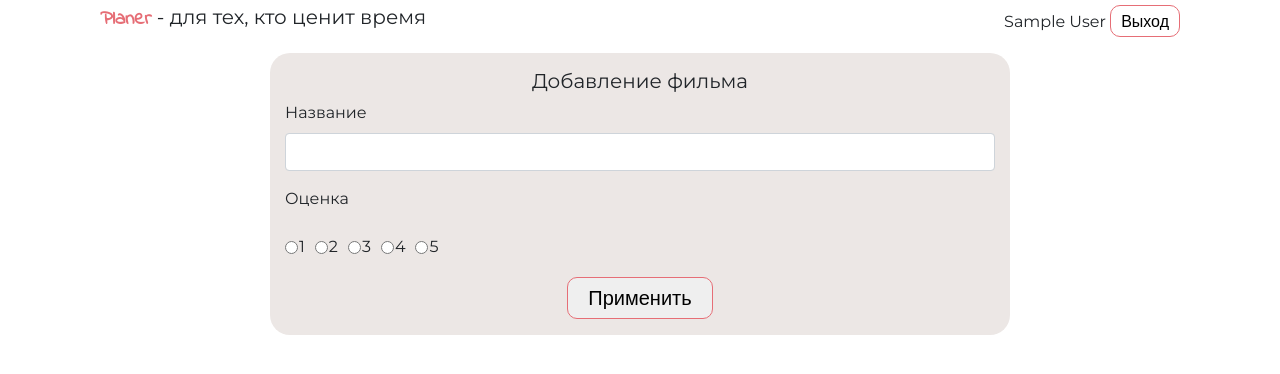
After one commit to kate-hedgehog/Planer, a Flask app: page /add_film_tracker in a window 1280 px wide. The commit adds this page. Shown: the top 374 px of the page. Run offline with Flask 2, Linux system fonts and the light colour scheme; a user stored in the database is signed in; tables that the repository leaves empty hold one stand-in row (values such as "Sample post"); some libraries are stand-ins or nearby versions; some web fonts are replaced.

Commit message:
Feat(tracker_film): Created add tracker_film

```diff
--- a/forms.py
+++ b/forms.py
@@ -42,3 +42,9 @@ class AddTrackBooks(FlaskForm):
     short_description = StringField('Краткое описание')
     evalution = IntegerField("Оценка", validators=[DataRequired()])
     submit = SubmitField('Применить')
+
+
+class AddTrackFilms(FlaskForm):
+    name = StringField('Название', validators=[DataRequired()])
+    evalution = IntegerField("Оценка", validators=[DataRequired()])
+    submit = SubmitField('Применить')
--- a/server.py
+++ b/server.py
@@ -3,7 +3,7 @@ import calendar
 from flask import Flask, render_template, redirect, request, abort
 from flask_login import LoginManager, login_user, login_required, logout_user, current_user
 from data import db_session
-from forms import LoginForm, RegistrationForm, TasksForm, AllTasksForm, AddTrackBooks
+from forms import LoginForm, RegistrationForm, TasksForm, AllTasksForm, AddTrackBooks, AddTrackFilms
 from data.db_session import __all_models as models
 
 now = datetime.today().strftime("%Y-%d-%m")
@@ -190,7 +190,7 @@ def all_tasks_week(data):
 
 @app.route('/trackers', methods=['GET', 'POST'])
 def all_trackers():
-    trackers = ('Трекер книг','Трекер фильмов', 'Трекер питья воды')
+    trackers = {'Трекер книг': 'book','Трекер фильмов': 'film'}
     return render_template('trackers.html', title='Planer', head = 'Трекеры', trackers=trackers)
 
 
@@ -262,6 +262,21 @@ def change_book_tracker(id_book):
     return render_template('add_track_books.html', title='Изменение Книги', form=form)
 
 
+@app.route('/add_film_tracker', methods=['GET', 'POST'])
+@login_required
+def add_track_films():
+    form = AddTrackFilms()
+    if form.validate_on_submit():
+        session = db_session.create_session()
+        films_tracker = models.films_tracker.Films_tracker()
+        films_tracker.name = form.name.data
+        films_tracker.evaluation = form.evalution.data
+        films_tracker.user = current_user
+        session.merge(films_tracker)
+        session.commit()
+        return redirect('/')
+    return render_template('add_track_films.html', title='Добавление фильма', form=form)
+
 def main():
     app.run()
 
--- /dev/null
+++ b/templates/add_track_films.html
@@ -0,0 +1,74 @@
+{%extends"base1.html"%}
+
+{% block content %}
+{%if current_user.is_authenticated %}
+<div class="row justify-content-center" style="margin-top: 1rem">
+        <div class="col-lg-8" style="background-color:#ece7e5;border-radius: 20px">
+            <h5 style="text-align: center;margin-top: 1rem">{{ title }}</h5>
+            <form action="" method="post">
+                {{ form.hidden_tag() }}
+                {{ form.csrf_token }}
+                    <p>
+                        {{ form.name.label}}<br>
+                        {{ form.name(class="form-control")}}
+                        {%for error in form.name.errors %}
+                        <div class="alert alert-danger" role="alert">
+                            {{ error }}
+                        </div>
+                        {% endfor %}
+                    </p>
+                    <p>
+                        {{ form.evalution.label}}<br>
+
+                        <div class="form-check form-check-inline">
+                        {% if form.evalution.data == 1 %}
+                            {{ form.evalution(class="form-check-input", type="radio", value=1, checked="checked",
+                                                                                        style="margin-right: 1px") }}
+                        {% else %}
+                            {{ form.evalution(class="form-check-input", type="radio", value=1,
+                                                                                        style="margin-right: 1px") }}
+                        {% endif%}
+                        <span style="margin-right: 10px">1</span>
+                        {% if form.evalution.data == 2 %}
+                            {{ form.evalution(class="form-check-input", type="radio", value=2, checked="checked",
+                                                                                        style="margin-right: 1px") }}
+                        {% else %}
+                            {{ form.evalution(class="form-check-input", type="radio", value=2,
+                                                                                        style="margin-right: 1px") }}
+                        {% endif%}
+                        <span style="margin-right: 10px">2</span>
+                        {% if form.evalution.data == 3 %}
+                            {{ form.evalution(class="form-check-input", type="radio", value=3, checked="checked",
+                                                                                        style="margin-right: 1px") }}
+                        {% else %}
+                            {{ form.evalution(class="form-check-input", type="radio", value=3,
+                                                                                        style="margin-right: 1px") }}
+                        {% endif%}
+                        <span style="margin-right: 10px">3</span>
+                        {% if form.evalution.data == 4 %}
+                            {{ form.evalution(class="form-check-input", type="radio", value=4, checked="checked",
+                                                                                        style="margin-right: 1px") }}
+                        {% else %}
+                            {{ form.evalution(class="form-check-input", type="radio", value=4,
+                                                                                        style="margin-right: 1px") }}
+                        {% endif%}
+                        <span style="margin-right: 10px">4</span>
+                        {% if form.evalution.data == 5 %}
+                            {{ form.evalution(class="form-check-input", type="radio", value=5, checked="checked",
+                                                                                        style="margin-right: 1px") }}
+                        {% else %}
+                            {{ form.evalution(class="form-check-input", type="radio", value=5,
+                                                                                        style="margin-right: 1px") }}
+                        {% endif%}
+                        <span style="margin-right: 10px">5</span>
+                        </div>
+                    </p>
+                    <p style="text-align:center">
+                        {{ form.submit(type="submit",class="login") }}
+                    </p>
+                <p style="margin-top: 1rem; text-align: center; font-family: 'Quicksand', sans-serif;">{{message}}</p>
+                </form>
+        </div>
+</div>
+{% endif %}
+{% endblock %}
--- a/templates/trackers.html
+++ b/templates/trackers.html
@@ -22,13 +22,13 @@
     <h5 style="margin-top: 1rem; text-align: center">{{ head }}</h5>
 </div>
 <div style="margin-top: 1rem">
-    {% for item in trackers%}
+    {% for key in trackers%}
         <div class="row justify-content-center">
     <div class="col-lg-4" style="margin-left: 13rem; margin-top: 4px">
-        {{ item }}
+        {{ key }}
     </div>
     <div class="col-lg-4">
-        <a href="/add_book_tracker" class="c" style="margin-bottom: 2px">
+        <a href="/add_{{ trackers[key] }}_tracker" class="c" style="margin-bottom: 2px">
             <span style="font-family: Quicksand, sans-serif;">
                 <svg class="bi bi-plus" width="1em" height="1em" viewBox="0 0 16 16" fill="currentColor" xmlns="http://www.w3.org/2000/svg">
                   <path fill-rule="evenodd" d="M8 3.5a.5.5 0 01.5.5v4a.5.5 0 01-.5.5H4a.5.5 0 010-1h3.5V4a.5.5 0 01.5-.5z" clip-rule="evenodd"/>
```
